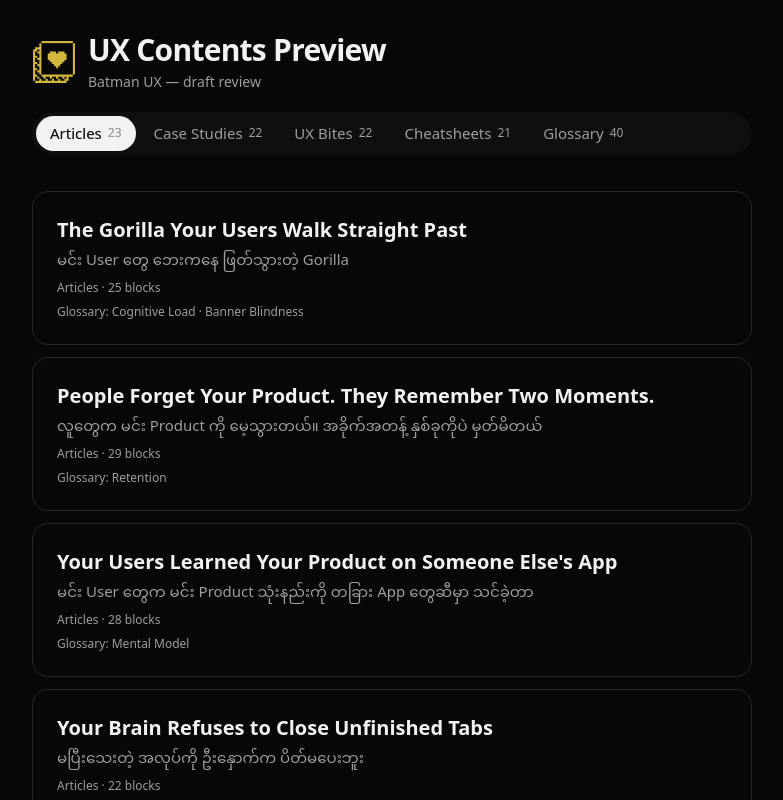
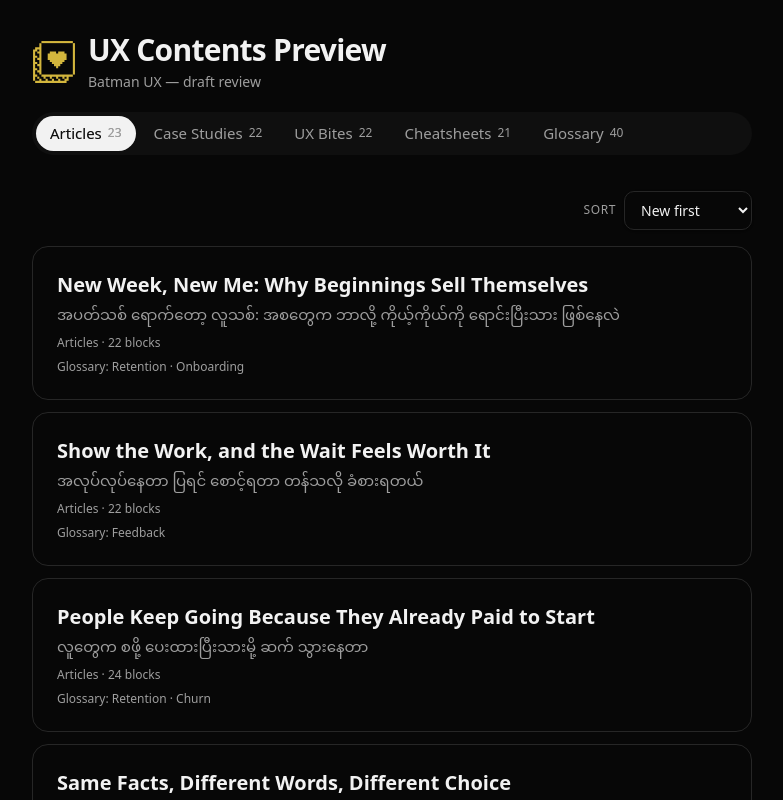
Before and after one commit to jyujue-vibe/ux-contents-preview, a React (Vite) app: page / in a window 1280 px wide. Shown: the top 800 px of the page, without its empty margins (248-1031 px from the left). Built offline with nearby package versions, Linux system fonts and the light colour scheme; a web font is replaced by a local one.

Commit message:
Add list sorting: New first, Old first, Alphabetical

```diff
--- a/src/App.tsx
+++ b/src/App.tsx
@@ -21,6 +21,8 @@ type Piece = {
   blocks: Pair[]
   tags?: string[]
 }
+
+type SortMode = 'new' | 'old' | 'alphabetical'
 
 const CATEGORIES = ['Articles', 'Case Studies', 'UX Bites', 'Cheatsheets', 'Glossary']
 const pieces = content.pieces as Piece[]
@@ -176,13 +178,40 @@ function PieceDetail({
 export default function App() {
   const [tab, setTab] = useState('Articles')
   const [openId, setOpenId] = useState<string | null>(null)
+  const [sortMode, setSortMode] = useState<SortMode>('new')
   const { toasts, showToast, dismissToast } = useAnimatedToastStack({ limit: 3 })
+
+  const originalCategoryIndex = useMemo(() => {
+    const counts: Record<string, number> = {}
+    const map = new Map<string, number>()
+    for (const piece of pieces) {
+      const index = counts[piece.category] ?? 0
+      map.set(piece.id, index)
+      counts[piece.category] = index + 1
+    }
+    return map
+  }, [])
 
   const byCategory = useMemo(() => {
     const map: Record<string, Piece[]> = {}
-    for (const c of CATEGORIES) map[c] = pieces.filter((p) => p.category === c)
+    for (const c of CATEGORIES) {
+      const indexed = pieces
+        .map((piece, index) => ({ piece, index }))
+        .filter(({ piece }) => piece.category === c)
+
+      indexed.sort((a, b) => {
+        if (sortMode === 'new') return b.index - a.index
+        if (sortMode === 'old') return a.index - b.index
+        return (
+          a.piece.titleEn.localeCompare(b.piece.titleEn, 'en', { sensitivity: 'base' }) ||
+          a.index - b.index
+        )
+      })
+
+      map[c] = indexed.map(({ piece }) => piece)
+    }
     return map
-  }, [])
+  }, [sortMode])
 
   const openPiece = openId ? pieces.find((p) => p.id === openId) : undefined
   const copied = () =>
@@ -234,6 +263,26 @@ export default function App() {
 
         {CATEGORIES.map((c) => (
           <TabsContent key={c} value={c} className="pt-5">
+            {!(openPiece && openPiece.category === c) && byCategory[c].length > 0 && (
+              <div className="mb-4 flex items-center justify-end gap-2">
+                <label
+                  htmlFor={`sort-${c}`}
+                  className="text-xs font-medium uppercase tracking-wider text-muted-foreground"
+                >
+                  Sort
+                </label>
+                <select
+                  id={`sort-${c}`}
+                  value={sortMode}
+                  onChange={(e) => setSortMode(e.target.value as SortMode)}
+                  className="rounded-md border border-border bg-background px-3 py-2 text-sm text-foreground shadow-sm focus:outline-none focus:ring-2 focus:ring-ring"
+                >
+                  <option value="new">New first</option>
+                  <option value="old">Old first</option>
+                  <option value="alphabetical">Alphabetical</option>
+                </select>
+              </div>
+            )}
             {openPiece && openPiece.category === c ? (
               <PieceDetail
                 piece={openPiece}
@@ -265,7 +314,7 @@ export default function App() {
                       <CardHeader>
                         {c === 'UX Bites' && (
                           <span className="mb-1 inline-block w-fit rounded bg-secondary px-1.5 py-0.5 text-[11px] font-semibold tracking-wider text-muted-foreground">
-                            #{i + 1}
+                            #{(originalCategoryIndex.get(p.id) ?? i) + 1}
                           </span>
                         )}
                         <CardTitle className="text-xl leading-snug">{p.titleEn}</CardTitle>
```
Also changed, not shown: 1 other file (tests, documents, lock files or other folders).
